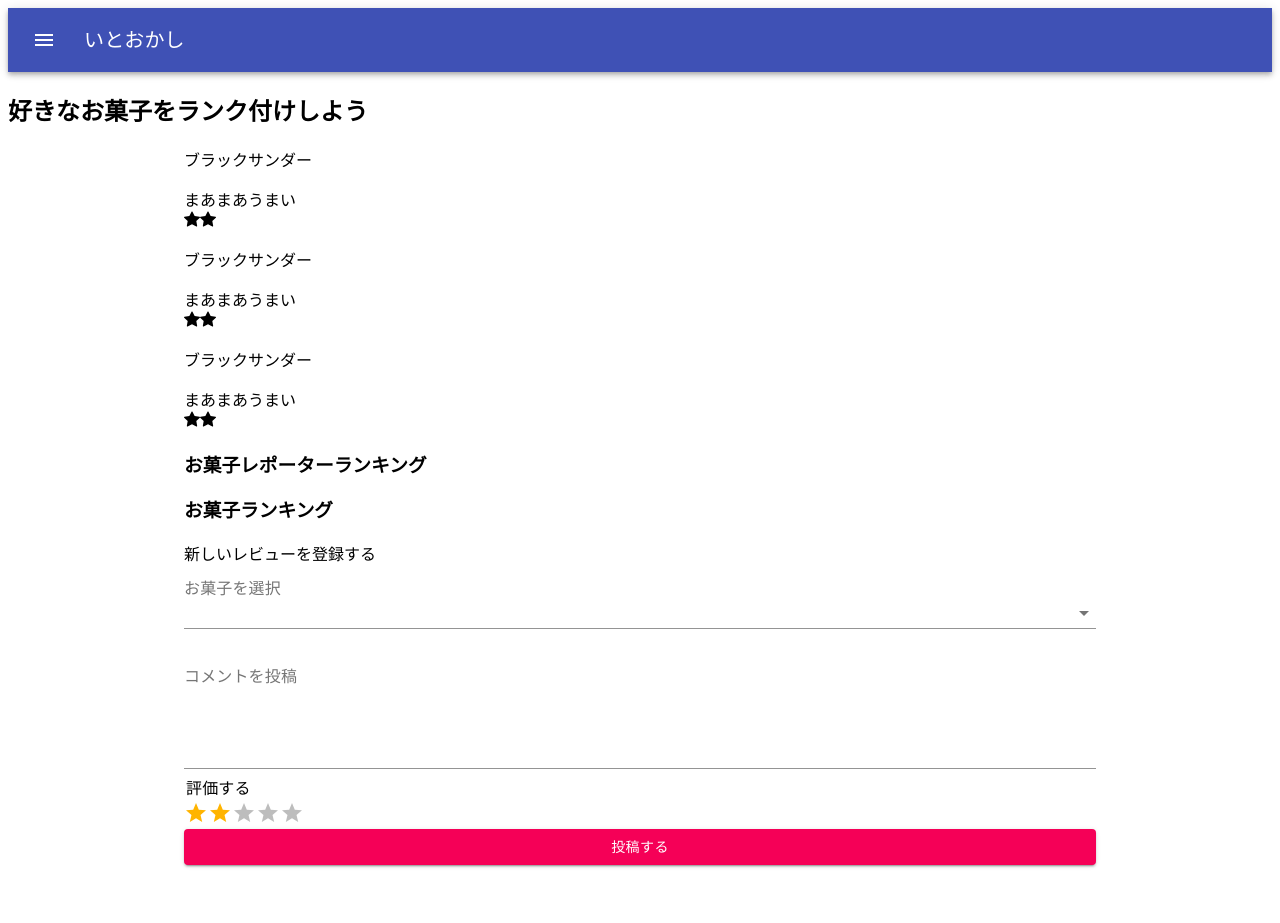
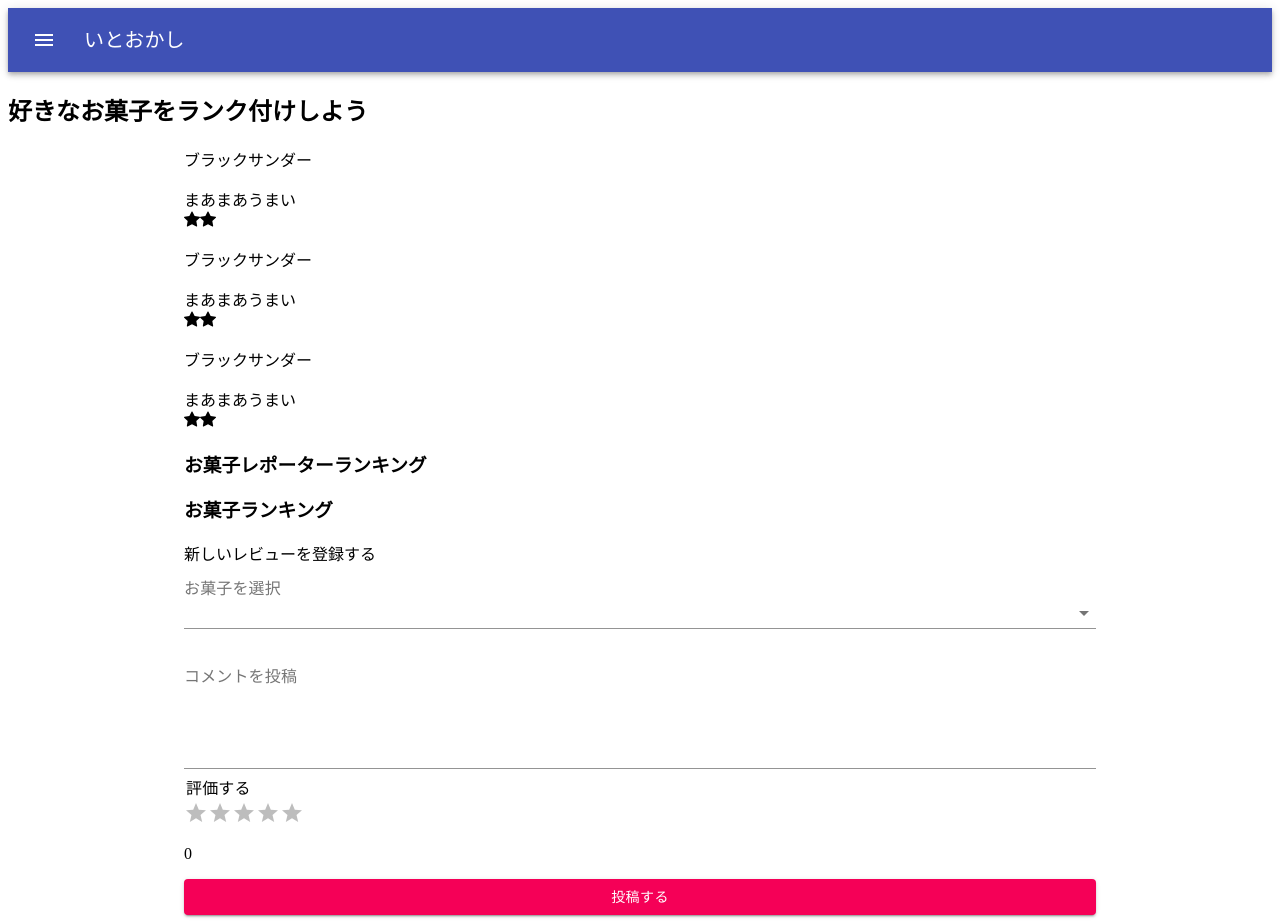
Before and after one commit to Ito-ocashi-review/ior-front, a Next.js app: page / in a window 1280 px wide. Before the commit the page ends 873 px from the top, so only its background shows below. Built offline with nearby package versions, Linux system fonts and the light colour scheme.

Commit message:
rating が投稿できるようになった

```diff
--- a/components/forms/EvaluetionForm.tsx
+++ b/components/forms/EvaluetionForm.tsx
@@ -1,20 +1,28 @@
 import React from 'react';
+import { useFormContext, Controller } from 'react-hook-form';
 import { Rating } from '@material-ui/lab';
 import { Typography } from '@material-ui/core';
 
 const EvaluationForm: React.FC = () => {
-  const [value, setValue] = React.useState<number | null>(2);
+  const { control, watch } = useFormContext();
+  const rating: number = watch('rating', 0);
+
   return (
     <>
       <Typography component="legend">評価する</Typography>
-      <Rating
-        name="simple-controlled"
-        value={value}
-        precision={0.1}
-        onChange={(event, newValue) => {
-          setValue(newValue);
-        }}
-      />
+      <Controller
+        control={control}
+        name="rating"
+        render={({ onChange, value }) => (
+          <Rating
+            value={value}
+            precision={0.1}
+            onChange={onChange}
+          />
+        )}
+      >
+      </Controller>
+      <p>{rating}</p>
     </>
   );
 };
--- a/components/forms/NewReviewForm.tsx
+++ b/components/forms/NewReviewForm.tsx
@@ -1,4 +1,5 @@
 import React from 'react';
+import { useForm, FormProvider } from 'react-hook-form';
 import Button from '@material-ui/core/Button';
 import SweetsDropDown from './SweetsDropDown';
 import ReviewText from './ReviewText';
@@ -9,18 +10,23 @@ type Props ={
 }
 
 const NewReviewForm: React.FC<Props> = ({ sweets }) => {
+  const methods = useForm();
+  const onSubmit = data => console.log(data);
+
   return (
-    <>
+    <FormProvider {...methods}>
+      <form onSubmit={methods.handleSubmit(onSubmit)}>
         <p>
           新しいレビューを登録する
         </p>
         <SweetsDropDown sweets={sweets} />
         <ReviewText />
         <EvaluationForm />
-      <Button variant="contained" color="secondary" fullWidth>
+        <Button type="submit" variant="contained" color="secondary" fullWidth>
           投稿する
         </Button>
-    </>
+      </form>
+    </FormProvider>
   );
 };
 
--- a/package.json
+++ b/package.json
@@ -26,6 +26,7 @@
     "prettier": "^2.1.2",
     "react": "^17.0.1",
     "react-dom": "^17.0.1",
+    "react-hook-form": "^6.11.0",
     "stylelint": "^13.7.2",
     "stylelint-config-recess-order": "^2.3.0"
   },
```
Also changed, not shown: 1 other file (tests, documents, lock files or other folders). Lines whose indentation alone changed are shown as unchanged.
